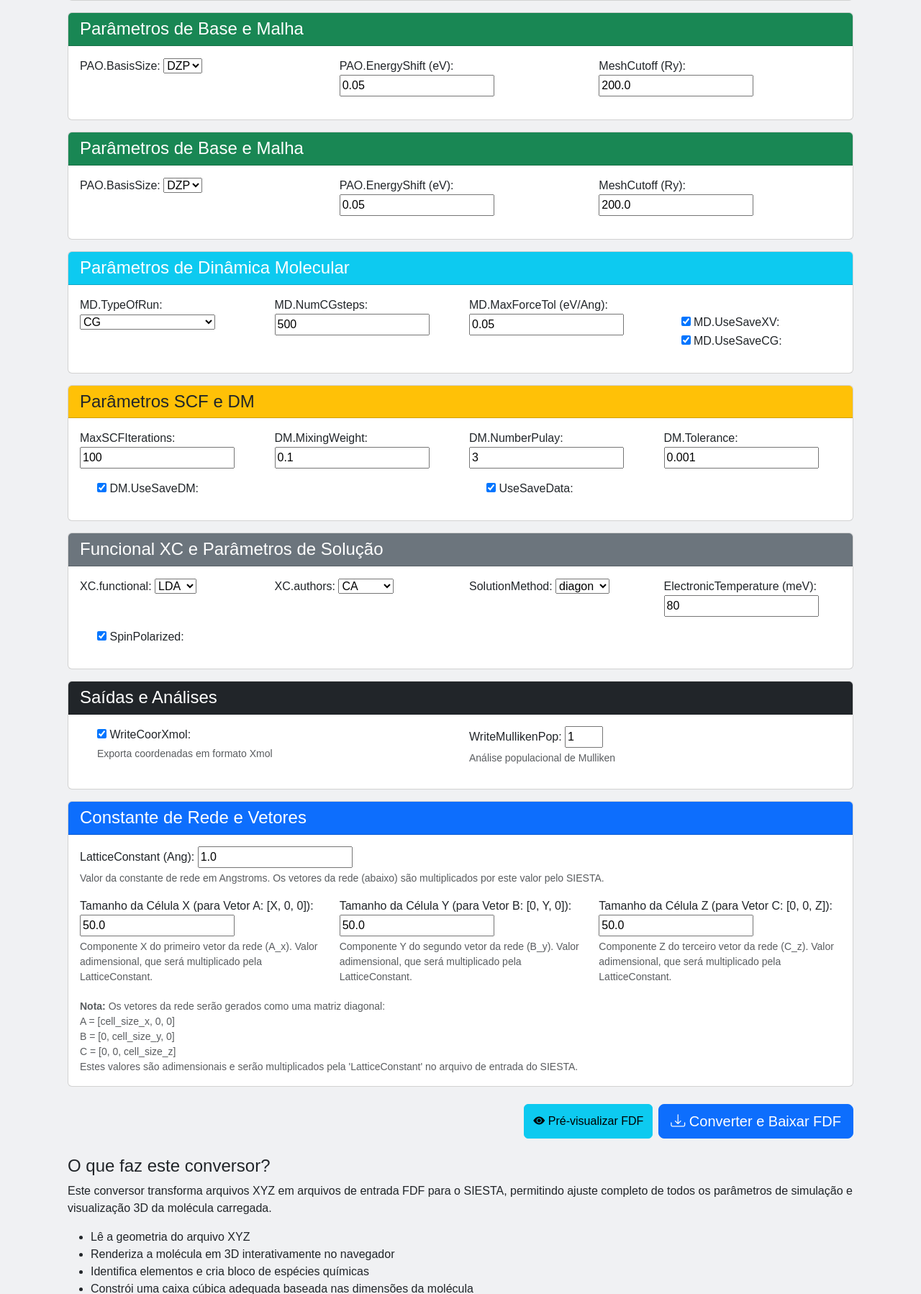
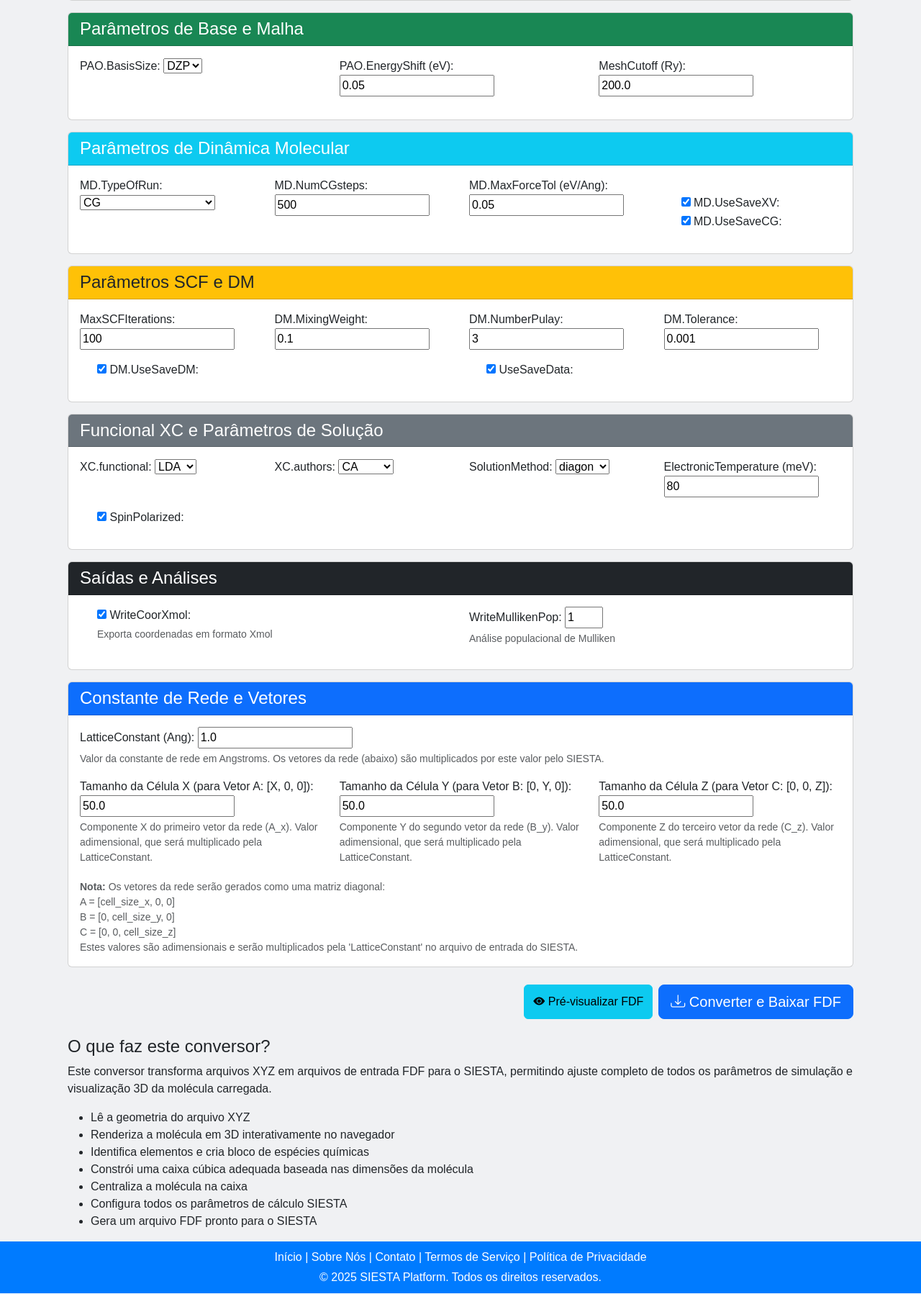
Before and after one commit to GustavoGarciaPereira/SIESTA_Platform, a Django app: page /convert/ in a window 1280 px wide. Shown: the part 888-2686 px from the top of the page at 72% size. Run offline with Django 4.2, Linux system fonts and the light colour scheme.

Commit message:
fix:tirarndo código duplicado

```diff
--- a/converter/templates/converter/upload.html
+++ b/converter/templates/converter/upload.html
@@ -59,44 +59,6 @@
                 </div>
             </div>
         </div>
-
-        <div class="card mb-3">
-            <div class="card-header bg-success text-white">
-                <h4 class="mb-0">Parâmetros de Base e Malha</h4>
-            </div>
-            <div class="card-body">
-                <div class="row">
-                    <div class="col-md-4">
-                        <div class="mb-3">
-                            {{ form.PAO_BasisSize.label_tag }}
-                            {{ form.PAO_BasisSize }}
-                            {% if form.PAO_BasisSize.errors %}
-                            <div class="invalid-feedback d-block">{{ form.PAO_BasisSize.errors }}</div>
-                            {% endif %}
-                        </div>
-                    </div>
-                    <div class="col-md-4">
-                        <div class="mb-3">
-                            {{ form.PAO_EnergyShift.label_tag }}
-                            {{ form.PAO_EnergyShift }}
-                            {% if form.PAO_EnergyShift.errors %}
-                            <div class="invalid-feedback d-block">{{ form.PAO_EnergyShift.errors }}</div>
-                            {% endif %}
-                        </div>
-                    </div>
-                    <div class="col-md-4">
-                        <div class="mb-3">
-                            {{ form.MeshCutoff.label_tag }}
-                            {{ form.MeshCutoff }}
-                            {% if form.MeshCutoff.errors %}
-                            <div class="invalid-feedback d-block">{{ form.MeshCutoff.errors }}</div>
-                            {% endif %}
-                        </div>
-                    </div>
-                </div>
-            </div>
-        </div>
-
 
         <div class="card mb-3">
             <div class="card-header bg-success text-white">
```
